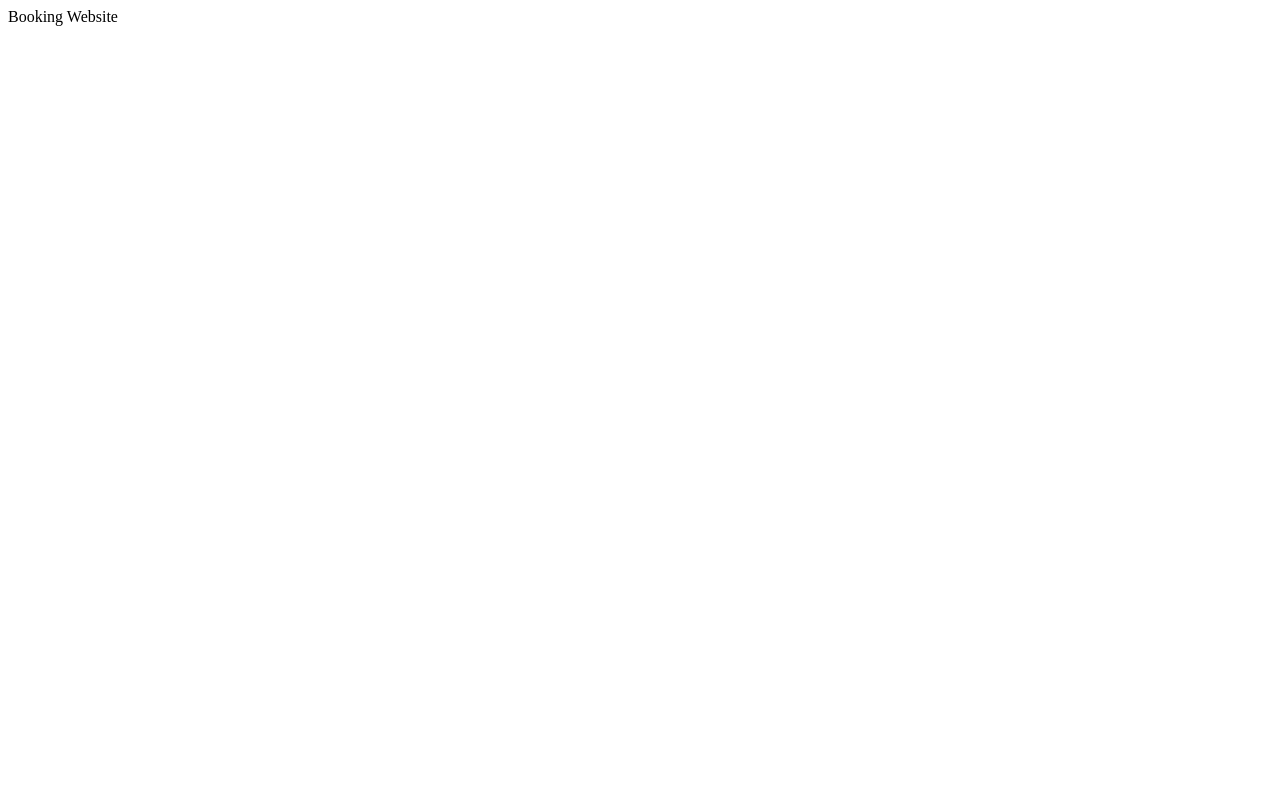
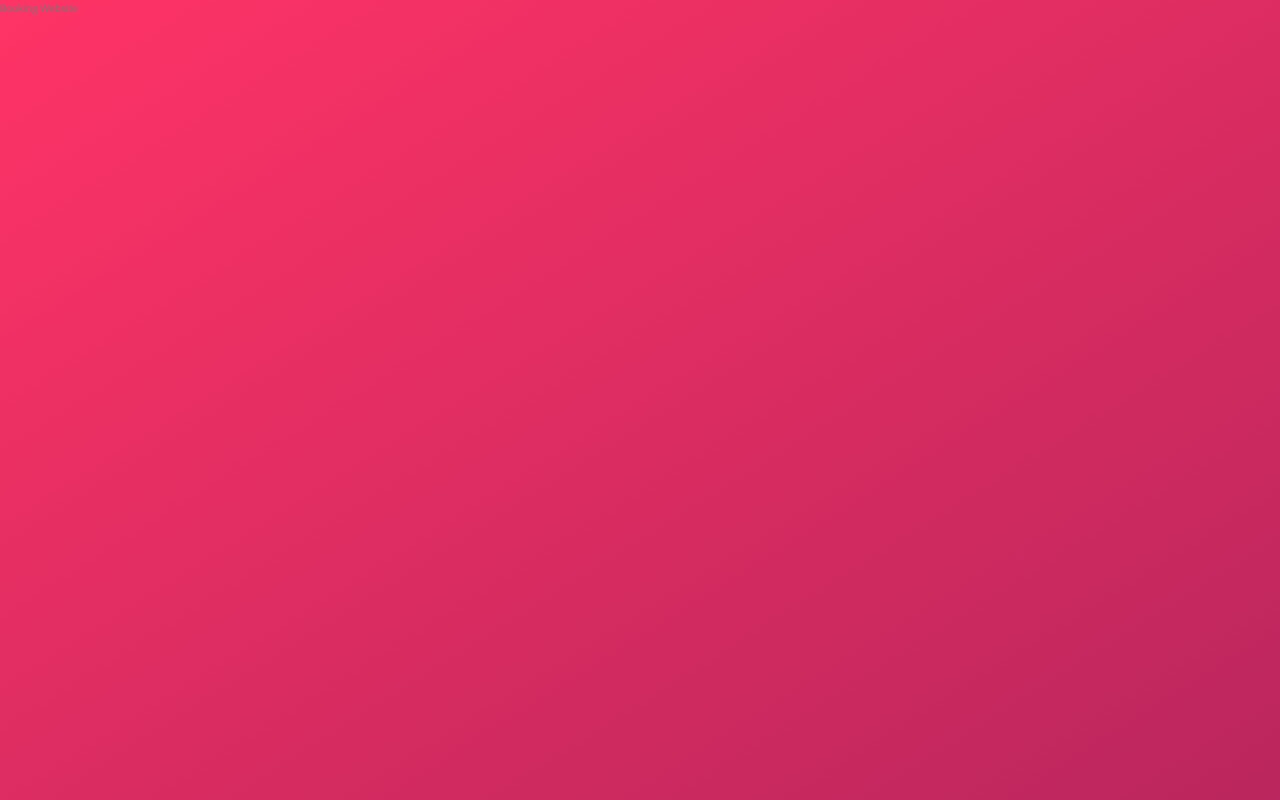
Before and after one commit to heminjohnson/booking-website, a website: page index.html in a window 1280 px wide. Drawn offline with nearby package versions, Linux system fonts and the light colour scheme; files that its build step writes are made by us from their sources.

Commit message:
feat: add custom css properties

```diff
--- a/sass/_base.scss
+++ b/sass/_base.scss
@@ -1,17 +1,41 @@
-/*
-COLORS
+:root {
+  --color-primary: #eb2f64;
+  --color-primary-light: #ff3366;
+  --color-primary-dark: #ba265d;
 
-Primary: #eb2f64
-Primary light: #FF3366
-Primary dark: #BA265D
+  --color-grey-light-1: #faf9f9;
+  --color-grey-light-2: #f4f2f2;
+  --color-grey-light-3: #f0eeee;
+  --color-grey-light-4: #ccc;
 
-Grey light 1: #faf9f9
-Grey light 2: #f4f2f2
-Grey light 3: #f0eeee
-Grey light 4: #ccc
+  --color-grey-dark-1: #333;
+  --color-grey-dark-2: #777;
+  --color-grey-dark-3: #999;
+}
 
-Grey dark 1: #333
-Grey dark 2: #777
-Grey dark 3: #999
+* {
+  margin: 0;
+  padding: 0;
+}
 
-*/
+*,
+*::before,
+*::after {
+  box-sizing: inherit;
+}
+
+html {
+  box-sizing: border-box;
+  font-size: 62.5%; //1rem = 10px, 10px/16px = 62.5%
+}
+
+body {
+  font-family: 'Open Sans', sans-serif;
+  font-weight: 400;
+  line-height: 1.6;
+  color: var(--color-grey-dark-2);
+  background-image: linear-gradient(to right bottom, var(--color-primary-light), var(--color-primary-dark));
+  background-size: cover;
+  background-repeat: no-repeat;
+  min-height: 100vh;
+}
```
